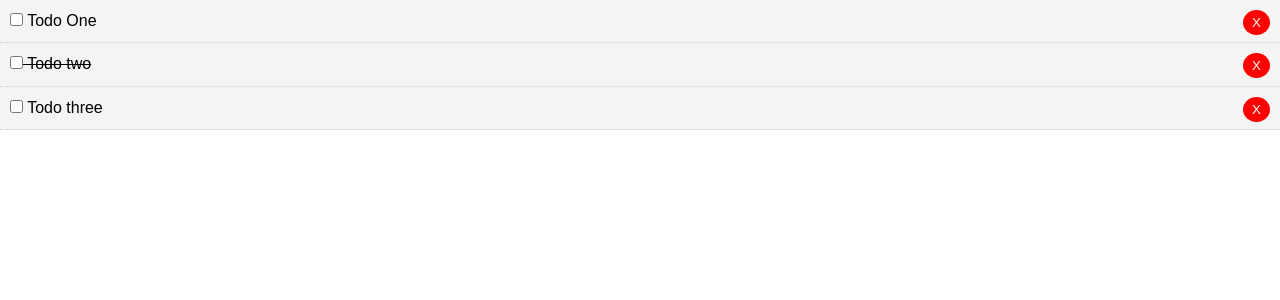
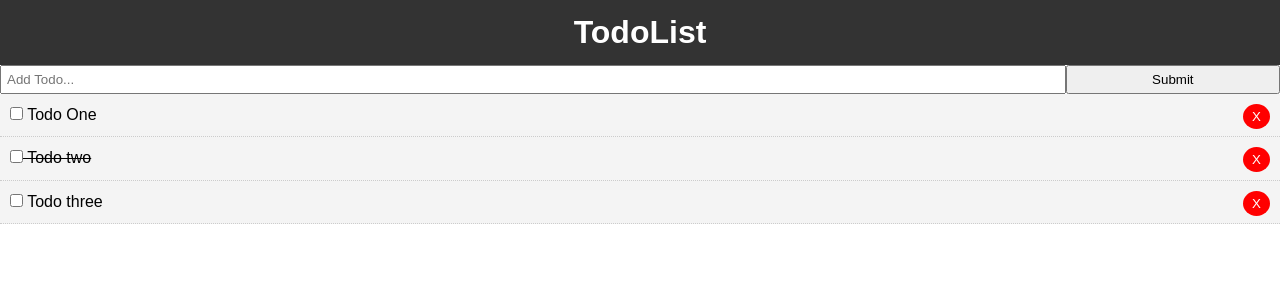
Before and after one commit to jordisabat/vue_todo_app, a Vue app: page / in a window 1280 px wide. Shown: the top 300 px of the page. Built offline with nearby package versions, Linux system fonts and the light colour scheme.

Commit message:
feat: add todo item

```diff
--- a/package.json
+++ b/package.json
@@ -9,6 +9,7 @@
   },
   "dependencies": {
     "core-js": "^3.6.5",
+    "uuid": "^8.3.1",
     "vue": "^2.6.11"
   },
   "devDependencies": {
--- a/src/App.vue
+++ b/src/App.vue
@@ -1,16 +1,22 @@
 <template>
   <div id="app">
+    <Header />
+    <AddTodo v-on:add-todo="addTodo" />
     <Todos v-bind:todos="todos" v-on:del-todo="deleteTodo" />
   </div>
 </template>
 
 <script>
 import Todos from './components/Todos'
+import Header from './components/layout/Header'
+import AddTodo from './components/AddTodo'
 
 export default {
   name: 'App',
   components: {
-    Todos
+    Todos,
+    Header,
+    AddTodo
   },
   data() {
     return {
@@ -37,6 +43,9 @@
     deleteTodo(id) {
       console.log(id)
       this.todos = this.todos.filter((todo) => todo.id != id)
+    },
+    addTodo(newTodo) {
+      this.todos = [...this.todos, newTodo]
     }
   }
 }
--- /dev/null
+++ b/src/components/AddTodo.vue
@@ -0,0 +1,54 @@
+<template>
+  <div>
+    <form @submit="addTodo">
+      <input
+        type="text"
+        v-model="title"
+        name="title"
+        placeholder="Add Todo..."
+      />
+      <input type="submit" value="Submit" class="btn" />
+    </form>
+  </div>
+</template>
+
+<script>
+import { v4 as uuidv4 } from 'uuid'
+
+export default {
+  name: 'AddTodo',
+  data() {
+    return {
+      title: ''
+    }
+  },
+  methods: {
+    addTodo(e) {
+      e.preventDefault()
+      console.log('here')
+      const newTodo = {
+        id: uuidv4(),
+        title: this.title,
+        completed: false
+      }
+      // // Send up to parent
+      this.$emit('add-todo', newTodo)
+    }
+  }
+}
+</script>
+
+<style scoped>
+form {
+  display: flex;
+}
+
+input[type='text'] {
+  flex: 10;
+  padding: 5px;
+}
+
+input[type='submit'] {
+  flex: 2;
+}
+</style>
--- /dev/null
+++ b/src/components/layout/Header.vue
@@ -0,0 +1,25 @@
+<template>
+  <header class="header">
+    <h1>TodoList</h1>
+  </header>
+</template>
+
+<script>
+export default {
+  name: 'Header'
+}
+</script>
+
+<style scoped>
+.header {
+  background: #333;
+  color: #fff;
+  text-align: center;
+  padding: 10px;
+}
+
+.header a {
+  color: #fff;
+  padding-right: 5px;
+}
+</style>
```
Also changed, not shown: 1 other file (tests, documents, lock files or other folders).
